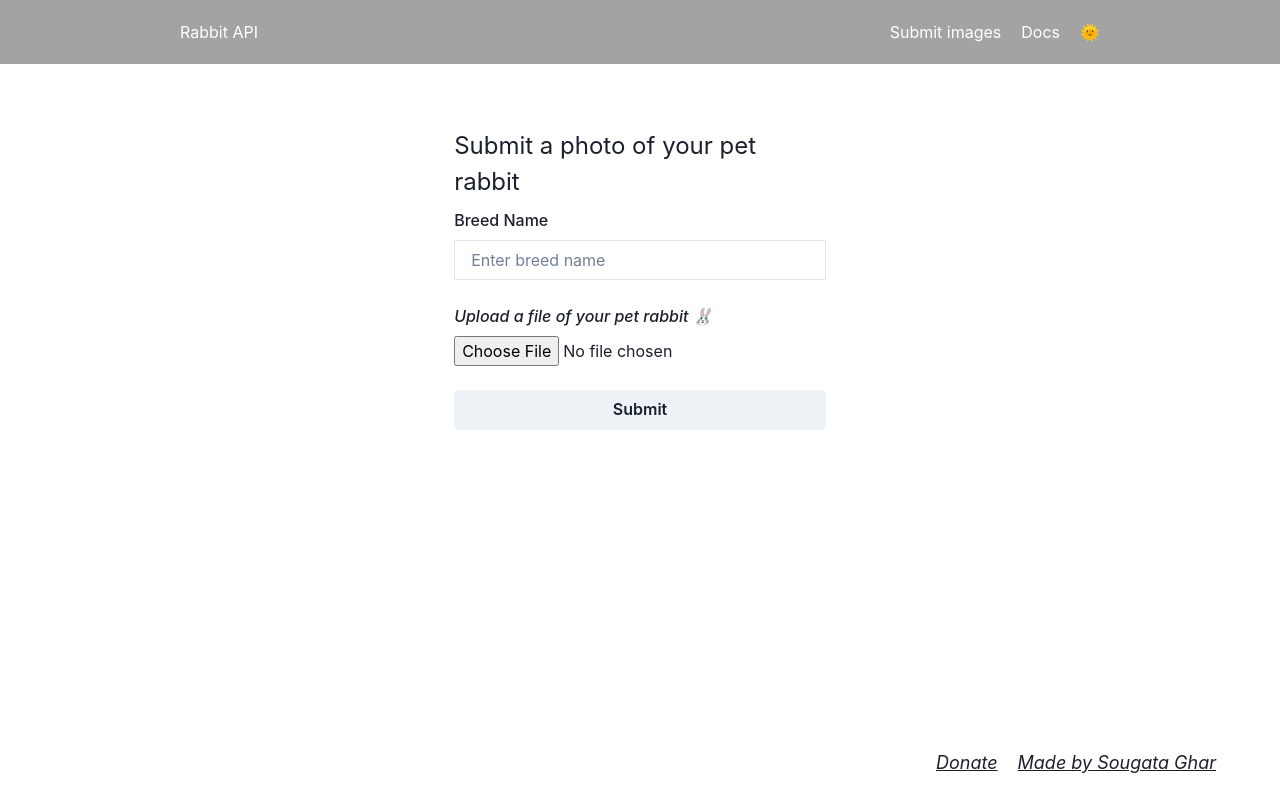
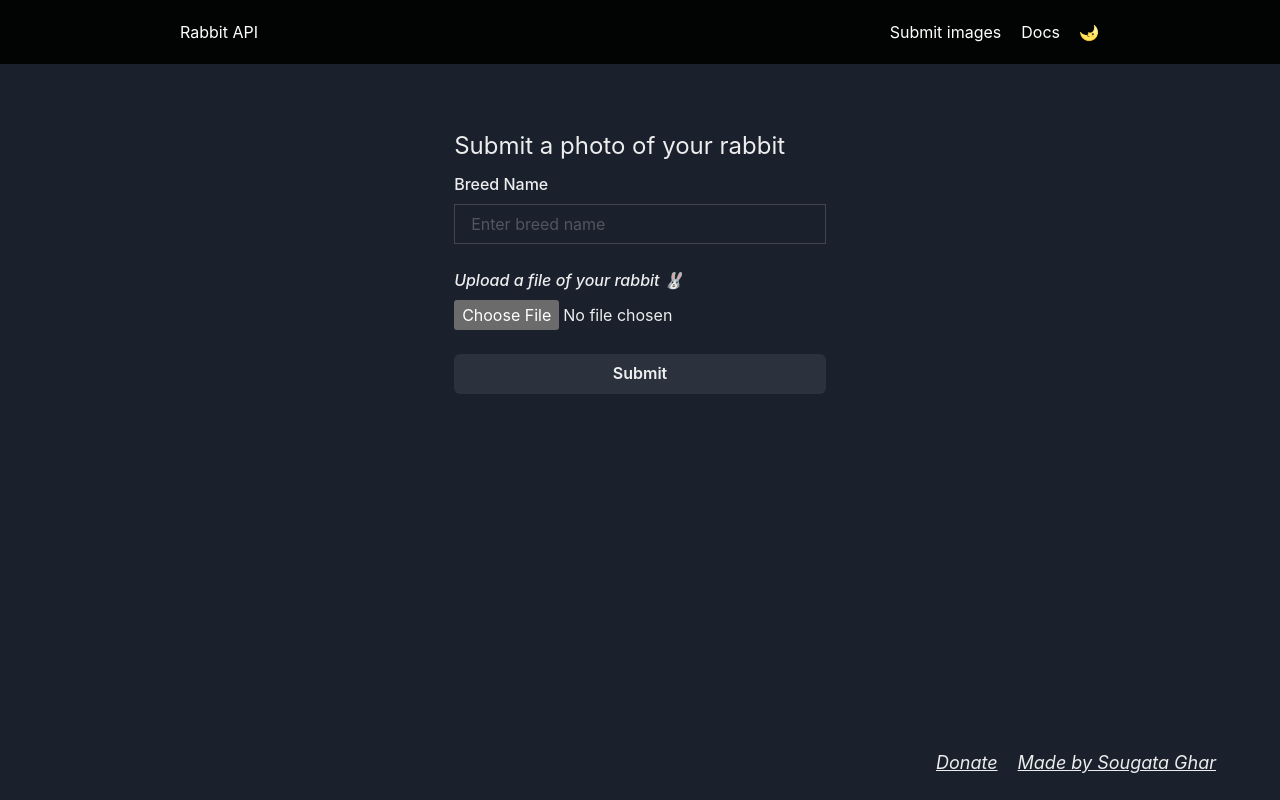
Before and after one commit to sougataghar477/rabbit-api, a Next.js app: page /submit-image in a window 1280 px wide. Built offline with nearby package versions, Linux system fonts and the light colour scheme.

Commit message:
added toasts

```diff
--- a/src/components/Navbar.js
+++ b/src/components/Navbar.js
@@ -1,10 +1,10 @@
-import { useColorMode,Flex, Spacer,Container, Box, Button } from '@chakra-ui/react';
-import { SunIcon,MoonIcon } from '@chakra-ui/icons';
-import Link from 'next/link';
-import { color } from 'framer-motion';
+import { useEffect } from 'react';
+import { useColorMode,Flex, Spacer, Box } from '@chakra-ui/react';
+ import Link from 'next/link';
 function Navbar(){
+    useEffect(()=>{toggleColorMode()},[])
     const { colorMode, toggleColorMode } = useColorMode();
-    return  <Box bg="blackAlpha.500">
+    return  <Box bg={colorMode==='light'?'blue.900':'blackAlpha.900'}>
 
     <Flex p={5} color={"white"} maxW={"960px"} mx={'auto'}>
         <Link href='/'>Rabbit API</Link>
--- a/src/pages/submit-image.js
+++ b/src/pages/submit-image.js
@@ -33,6 +33,7 @@ function SubmitImage() {
     }, 5000);
   };
   const submitHandler = async () => {
+    if(fileData){
       setSubmitting(true);
       let urlId = v4().split("-")[0];
       let imageRef = ref(storage, `rabbits/${urlId}`);
@@ -48,8 +49,25 @@ function SubmitImage() {
           body: JSON.stringify({ breed, urlId, url }),
         }).then((a) => a.json());
         resetForm();
+        toast({
+          title: 'Success.',
+          description: "Your image has been uploaded.",
+          status: 'success',
+          duration: 3000,
+          isClosable: true,
+        })
         setUrl(returnedId);
       });
+    }
+    else{
+      toast({
+        title: 'Failure.',
+        description: "Please select a file.",
+        status: 'error',
+        duration: 3000,
+        isClosable: true,
+      })
+    }
   };
   const copyLink=()=>{
     navigator.clipboard.writeText(returnedUrl);
@@ -63,7 +81,7 @@ function SubmitImage() {
   }
   return (
     <Container maxW="40ch" py={16}>
-        <Text mb={2} fontSize={'2xl'}>Submit a photo of your pet rabbit</Text>
+        <Text mb={2} fontSize={'2xl'}>Submit a photo of your  rabbit</Text>
       <FormControl>
         <FormLabel>Breed Name</FormLabel>
         <Input
@@ -75,7 +93,7 @@ function SubmitImage() {
           type="email"
           isRequired
         />
-        <FormLabel fontStyle={'italic'}>Upload a file of your pet rabbit 🐰</FormLabel>
+        <FormLabel fontStyle={'italic'}>Upload a file of your rabbit 🐰</FormLabel>
         <input
           ref={fileInputRef}
           type="file"
@@ -90,11 +108,11 @@ function SubmitImage() {
         >
           Submit
         </Button>
-        {isSubmitted && (
+        {/* {isSubmitted && (
           <Text mt={6} fontStyle={'italic'} textAlign="center" fontWeight={"bold"} color={"green"}>
             Your image has been uploaded 🐇
           </Text>
-        )}
+        )} */}
         {returnedUrl && (
           <Box mt={6} textAlign="center" fontWeight={"bold"}>
             <Text>Here is the link to your image 👇</Text>
@@ -102,7 +120,7 @@ function SubmitImage() {
             <Link fontStyle={'italic'} color={"green"} isExternal href={returnedUrl}>
               {returnedUrl }
             </Link>
-            <CopyIcon onClick={copyLink} cursor={'pointer'} color={"green"} ml={2}/>
+            <CopyIcon onClick={copyLink} cursor={'pointer'}   ml={2}/>
             </Flex>
           </Box>
         )}
```
Also changed, not shown: src/components/BreedsPanel.js (+13 -13 lines), src/pages/index.js (+1 -6 lines). Lines whose indentation alone changed are shown as unchanged.
